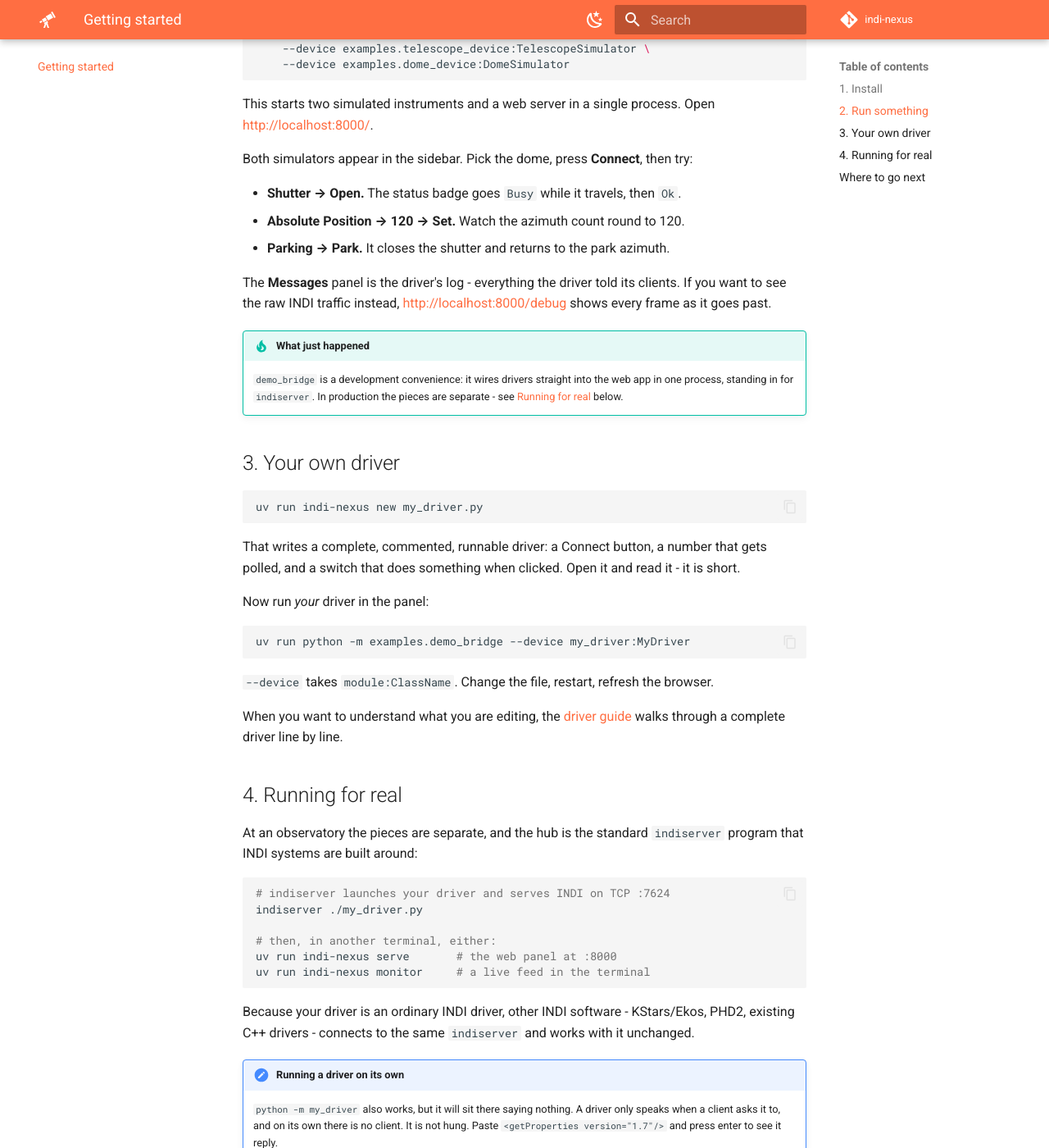
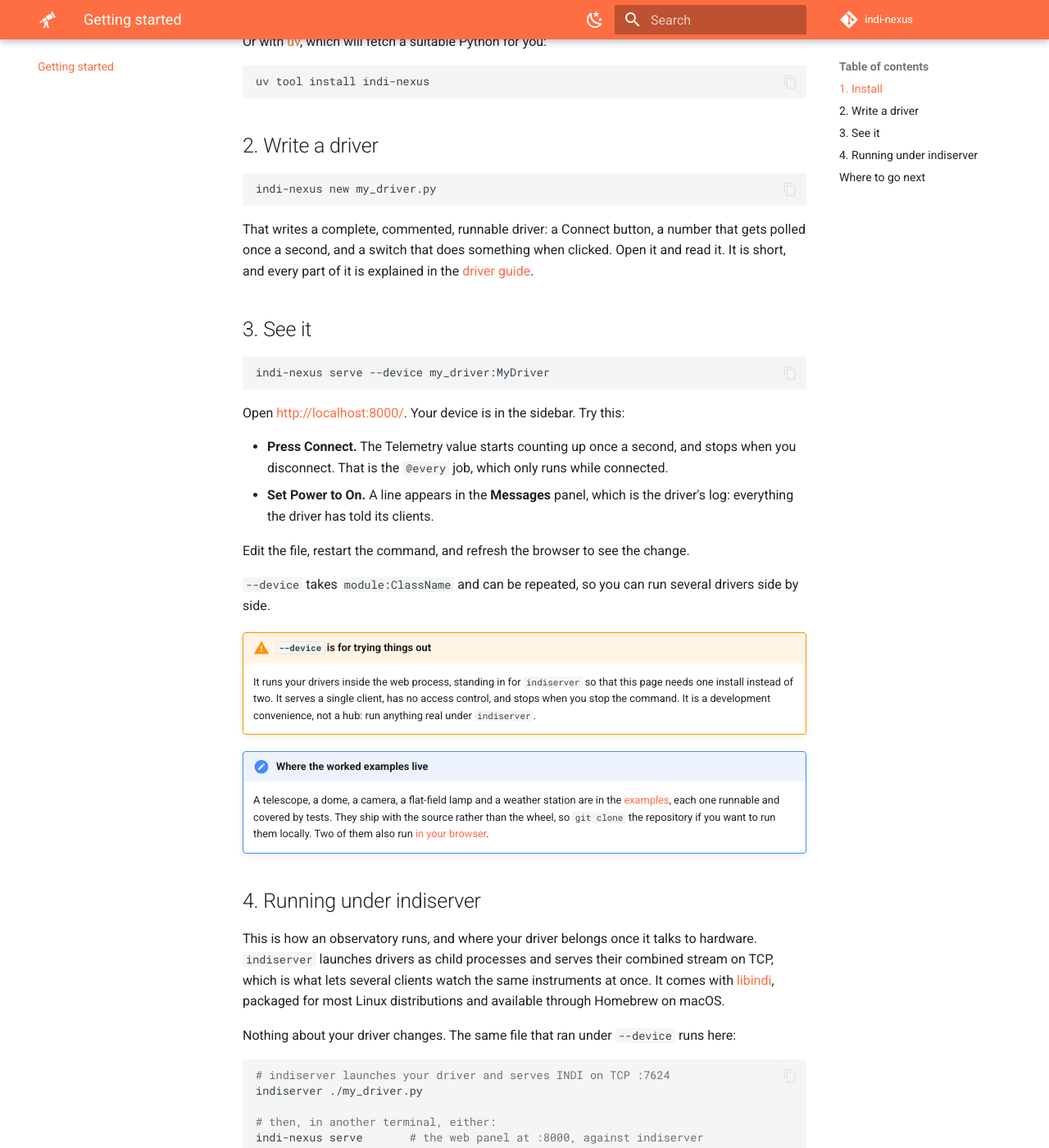
Before and after one commit to sidereal-software/indi-nexus, an MkDocs documentation site: the page built from docs/getting-started.md, in a window 1280 px wide and 1400 px high, scrolled down 677 px. Shown: the whole window at 82% size. Built offline with MkDocs 1.6.1 and Material for MkDocs 9.7.7, drawn with Linux system fonts in a browser that asks for light colours; comment, search, counter and statistics services are not loaded; some of the changed text lies outside the part shown.

Commit message:
docs: install from PyPI, and be clear indiserver is the hub
Getting started opened with a git clone, an editable install and a pnpm build.
None of that is what a user needs: the panel is compiled into the wheel, so
`pip install indi-nexus` is the whole setup and npm only matters to someone
building their own UI on @indi-nexus/react. Most people arriving here are
astronomers who want the thing installed, not a checkout.

The page is now three commands, and the first driver you watch running is one
you scaffolded rather than an example that only exists in a repository. The
worked examples are framed as "clone if you want them", and the browser demos
cover looking before installing.

The rewrite leaned too far the other way at first, reading as though indiserver
were optional. It is not: it is the hub every INDI system is built around and
what lets other clients drive the same instruments at the same time. The intro
says so before the shortcut appears, --device carries a warning that it is for
trying things out, and step 4 is titled after indiserver rather than "running
for real".

Also documents examples/flat_panel.py and its browser demo, which shipped in an
earlier commit without being listed anywhere.

````diff
--- a/docs/getting-started.md
+++ b/docs/getting-started.md
@@ -1,95 +1,109 @@
 # Getting started
 
 By the end of this page you will have a control panel open in your browser, driven by a
-driver you wrote yourself. No observatory and no hardware required.
+driver you wrote yourself. No observatory and no hardware.
 
-You need [uv](https://docs.astral.sh/uv/) (which manages Python 3.12+ for you) and, for
-the web panel, [pnpm](https://pnpm.io) with Node 20+.
+You need Python 3.12 or newer, and nothing else: the web panel is compiled into the
+package, so there is no Node and no JavaScript build.
+
+An observatory runs its drivers under `indiserver`, the hub every INDI system is built
+around, and so should you once you have hardware. INDINexus plugs into it rather than
+replacing it. To keep this page to one install, steps 2 and 3 use a stand-in for it that
+is built into the CLI, and [step 4](#4-running-under-indiserver) swaps in the real thing
+without changing your driver.
+
+!!! tip "Just want to look first?"
+
+    The [live demo](demo-app/index.html) runs the real panel against a simulated dome
+    inside your browser. Nothing to install at all.
 
 ## 1. Install
 
 ```bash
-git clone https://github.com/sidereal-software/indi-nexus && cd indi-nexus
-
-uv venv --python 3.12          # make a Python environment in .venv/
-uv pip install -e ".[dev]"     # install INDINexus into it
+pip install indi-nexus
 ```
 
-The web panel ships as compiled JavaScript, which needs building once:
+Or with [uv](https://docs.astral.sh/uv/), which will fetch a suitable Python for you:
 
 ```bash
-cd web && pnpm install && pnpm -r build && cd ..
+uv tool install indi-nexus
 ```
 
-## 2. Run something
+## 2. Write a driver
 
 ```bash
-uv run python -m examples.demo_bridge \
-    --device examples.telescope_device:TelescopeSimulator \
-    --device examples.dome_device:DomeSimulator
-```
-
-This starts two simulated instruments and a web server in a single process. Open
-<http://localhost:8000/>.
-
-Both simulators appear in the sidebar. Pick the dome, press **Connect**, then try:
-
-- **Shutter → Open.** The status badge goes `Busy` while it travels, then `Ok`.
-- **Absolute Position → 120 → Set.** Watch the azimuth count round to 120.
-- **Parking → Park.** It closes the shutter and returns to the park azimuth.
-
-The **Messages** panel is the driver's log - everything the driver told its clients. If
-you want to see the raw INDI traffic instead, <http://localhost:8000/debug> shows every
-frame as it goes past.
-
-!!! tip "What just happened"
-
-    `demo_bridge` is a development convenience: it wires drivers straight into the web
-    app in one process, standing in for `indiserver`. In production the pieces are
-    separate - see [Running for real](#4-running-for-real) below.
-
-## 3. Your own driver
-
-```bash
-uv run indi-nexus new my_driver.py
+indi-nexus new my_driver.py
 ```
 
 That writes a complete, commented, runnable driver: a Connect button, a number that gets
-polled, and a switch that does something when clicked. Open it and read it - it is short.
+polled once a second, and a switch that does something when clicked. Open it and read it.
+It is short, and every part of it is explained in the
+[driver guide](guides/writing-drivers.md).
 
-Now run *your* driver in the panel:
+## 3. See it
 
 ```bash
-uv run python -m examples.demo_bridge --device my_driver:MyDriver
+indi-nexus serve --device my_driver:MyDriver
 ```
 
-`--device` takes `module:ClassName`. Change the file, restart, refresh the browser.
+Open <http://localhost:8000/>. Your device is in the sidebar. Try this:
 
-When you want to understand what you are editing, the
-[driver guide](guides/writing-drivers.md) walks through a complete driver line by line.
+- **Press Connect.** The Telemetry value starts counting up once a second, and stops when
+  you disconnect. That is the `@every` job, which only runs while connected.
+- **Set Power to On.** A line appears in the **Messages** panel, which is the driver's log:
+  everything the driver has told its clients.
 
-## 4. Running for real
+Edit the file, restart the command, and refresh the browser to see the change.
 
-At an observatory the pieces are separate, and the hub is the standard `indiserver`
-program that INDI systems are built around:
+`--device` takes `module:ClassName` and can be repeated, so you can run several drivers
+side by side.
+
+!!! warning "`--device` is for trying things out"
+
+    It runs your drivers inside the web process, standing in for `indiserver` so that this
+    page needs one install instead of two. It serves a single client, has no access
+    control, and stops when you stop the command. It is a development convenience, not a
+    hub: run anything real under `indiserver`.
+
+!!! note "Where the worked examples live"
+
+    A telescope, a dome, a camera, a flat-field lamp and a weather station are in the
+    [examples](guides/examples.md), each one runnable and covered by tests. They ship with
+    the source rather than the wheel, so `git clone` the repository if you want to run them
+    locally. Two of them also run [in your browser](index.md#see-it-working).
+
+## 4. Running under indiserver
+
+This is how an observatory runs, and where your driver belongs once it talks to hardware.
+`indiserver` launches drivers as child processes and serves their combined stream on TCP,
+which is what lets several clients watch the same instruments at once. It comes with
+[libindi](https://github.com/indilib/indi), packaged for most Linux distributions and
+available through Homebrew on macOS.
+
+Nothing about your driver changes. The same file that ran under `--device` runs here:
 
 ```bash
 # indiserver launches your driver and serves INDI on TCP :7624
 indiserver ./my_driver.py
 
 # then, in another terminal, either:
-uv run indi-nexus serve       # the web panel at :8000
-uv run indi-nexus monitor     # a live feed in the terminal
+indi-nexus serve       # the web panel at :8000, against indiserver
+indi-nexus monitor     # a live feed in the terminal
 ```
 
-Because your driver is an ordinary INDI driver, other INDI software - KStars/Ekos, PHD2,
-existing C++ drivers - connects to the same `indiserver` and works with it unchanged.
+`indi-nexus serve` without `--device` connects to `indiserver` instead of running drivers
+itself. That is the only difference between the two setups.
+
+Running under the real hub is what makes your driver part of an observatory rather than a
+demo. Because it is an ordinary INDI driver, other INDI software (KStars/Ekos, PHD2,
+existing C++ drivers) connects to the same `indiserver` and drives it unchanged, at the
+same time as the panel does.
 
 !!! note "Running a driver on its own"
 
-    `python -m my_driver` also works, but it will sit there saying nothing. A driver only
-    speaks when a client asks it to, and on its own there is no client. It is not hung.
-    Paste `<getProperties version="1.7"/>` and press enter to see it reply.
+    `python ./my_driver.py` also works, but it will sit there saying nothing. A driver
+    only speaks when a client asks it to, and on its own there is no client. It is not
+    hung. Paste `<getProperties version="1.7"/>` and press enter to see it reply.
 
 ## Where to go next
 
--- a/docs/guides/examples.md
+++ b/docs/guides/examples.md
@@ -3,8 +3,16 @@
 Everything in `examples/` runs, and every one is covered by the test suite, so none of it
 can quietly rot.
 
-Read `demo_device.py` first to see the shape of a driver, then `weather_device.py` - it is
-the one to copy for real hardware. The rest are there when you need them.
+Read `flat_panel.py` first: it is the shortest thing here that is still a real driver. Then
+`demo_device.py` for the shape of a bigger one, and `weather_device.py` when you are ready
+to talk to actual hardware. The rest are there when you need them.
+
+## `flat_panel.py` - the shortest real driver
+
+A flat-field lamp: a switch to turn it on and a number for its brightness. That is the
+whole instrument, which makes it the smallest driver that still has both kinds of control,
+and the one the [driver guide](writing-drivers.md) builds line by line. You can
+[operate it in your browser](../flat-demo/flat.html) without installing anything.
 
 ## `demo_device.py` - the smallest complete driver
 
@@ -57,11 +65,11 @@
 
 ## Running them
 
-The quickest way is the development bridge, which puts drivers and the web panel in one
-process. Repeat `--device` for as many as you like:
+The quickest way to look at one is `--device`, which runs the drivers inside the web
+process so there is no `indiserver` to install first. Repeat it for as many as you like:
 
 ```bash
-python -m examples.demo_bridge \
+indi-nexus serve \
     --device examples.telescope_device:TelescopeSimulator \
     --device examples.ccd_device:CCDSimulator \
     --device examples.dome_device:DomeSimulator
@@ -69,7 +77,9 @@
 
 Open <http://localhost:8000/> and all three are in the sidebar.
 
-To run them the way an observatory does, hand them to `indiserver` instead:
+That is for looking, not for running an observatory. The real arrangement hands the same
+files to `indiserver`, which is what lets KStars, PHD2 and the panel all drive them at
+once:
 
 ```bash
 indiserver ./examples/telescope_device.py ./examples/dome_device.py
````
Also changed, not shown: README.md (+18 -13 lines), changelog.d/+install-from-pypi.docs.md (added, +4 -0 lines), docs/index.md (+6 -5 lines).
